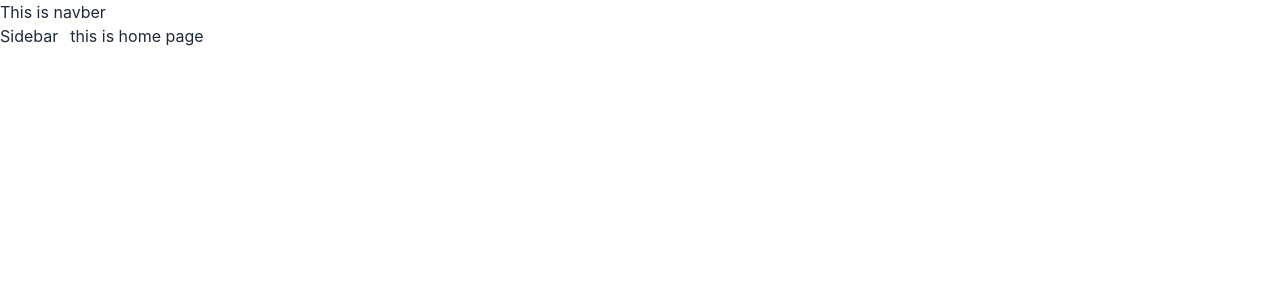
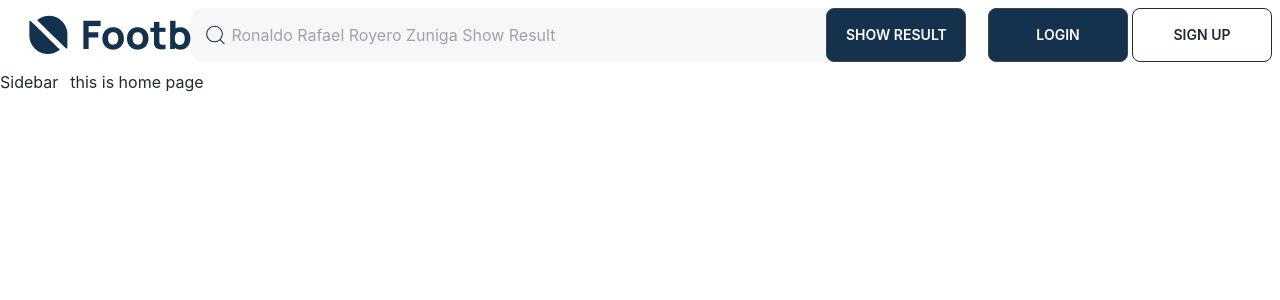
Before and after one commit to reshad21/football-figma, a React (Create React App) app: page / in a window 1280 px wide. Shown: the top 300 px of the page. Built offline with nearby package versions, Linux system fonts and the light colour scheme.

Commit message:
navber design complete

```diff
--- a/package.json
+++ b/package.json
@@ -9,6 +9,7 @@
     "daisyui": "^2.51.6",
     "react": "^18.2.0",
     "react-dom": "^18.2.0",
+    "react-icons": "^4.8.0",
     "react-router-dom": "^6.11.0",
     "react-scripts": "5.0.1",
     "web-vitals": "^2.1.4"
--- a/src/Pages/shared/Navber.js
+++ b/src/Pages/shared/Navber.js
@@ -1,9 +1,26 @@
 import React from 'react';
-
+import { CiSearch } from 'react-icons/ci';
+import { Link } from 'react-router-dom';
+import logo from '../../assets/Group 257.png';
 const Navber = () => {
     return (
-        <div>
-            <h1>This is navber</h1>
+        <div className="navbar bg-base-100">
+            <div className="navbar-start w-[30%]">
+                <Link to='/' className="btn btn-ghost normal-case text-xl">
+                    <img src={logo} alt="" />
+                </Link>
+            </div>
+            <div className="navbar-center relative">
+                <CiSearch className='absolute left-3 w-[25px] h-[30px] text-[#14314E] font-bold'/>
+                <div className="form-control">
+                    <input type="text" placeholder="Ronaldo Rafael Royero Zuniga Show Result" className="input input-bordered w-[775px] h-[54px] bg-[#F7F7F7] border-0 rounded-[12px] pl-10" />
+                </div>
+                <Link className="btn absolute right-0 w-[140px] h-[54px] bg-[#14314E]">Show Result</Link>
+            </div>
+            <div className="navbar-end gap-1">
+                <Link className="btn w-[140px] h-[54px] bg-[#14314E]">Login</Link>
+                <Link className="btn btn-md btn-outline w-[140px] h-[54px]">Sign up</Link>
+            </div>
         </div>
     );
 };
```
Also changed, not shown: src/assets/Group 257.png (added), 1 other file (tests, documents, lock files or other folders).
